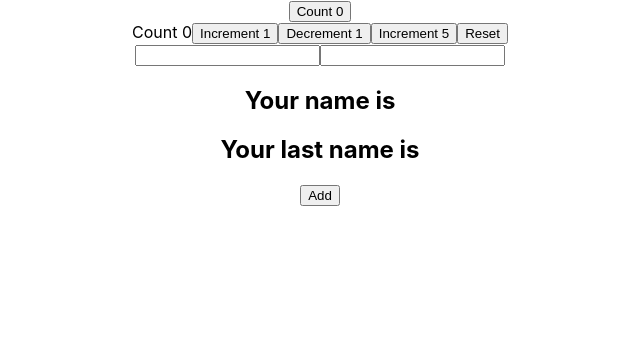
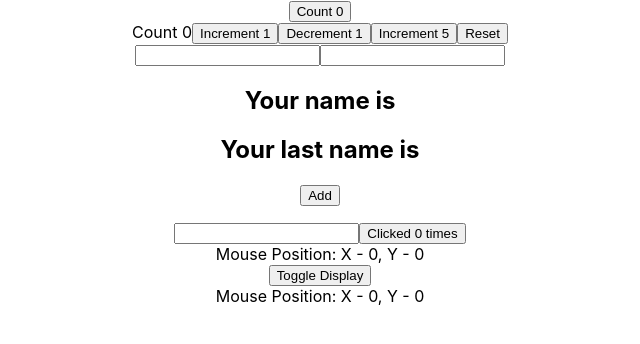
Before and after one commit to raghu-raj23/react-code_evo, a React (Create React App) app in the folder hooks-tut/: page / in a window 1280 px wide. Shown: the top 344 px of the page, without its empty margins (320-960 px from the left). Built offline with nearby package versions, Linux system fonts and the light colour scheme.

Commit message:
useEffect Hook

```diff
--- a/hooks-tut/src/App.js
+++ b/hooks-tut/src/App.js
@@ -1,15 +1,21 @@
 import './App.css';
-import L1_counter from './components/L1_counter';
-import L2_counterWithFunc from './components/L2_counterWithFunc';
-import L3_counterWithSpread from './components/L3_counterWithSpread';
-import L4_counterWithArray from './components/L4_counterWithArray';
+import L1_Counter from './components/L1_Counter';
+import L2_CounterWithFunc from './components/L2_CounterWithFunc';
+import L3_CounterWithSpread from './components/L3_CounterWithSpread';
+import L4_CounterWithArray from './components/L4_CounterWithArray';
+import L5_CounterWithEffect from './components/L5_CounterWithEffect';
+import L6_HookMouse from './components/L6_HookMouse';
+import L7_MouseContainer from './components/L7_MouseContainer';
 function App() {
   return (
     <div className="App">
-      <L1_counter />
-      <L2_counterWithFunc />
-      <L3_counterWithSpread />
-      <L4_counterWithArray />
+      <L1_Counter />
+      <L2_CounterWithFunc />
+      <L3_CounterWithSpread />
+      <L4_CounterWithArray />
+      <L5_CounterWithEffect />
+      <L6_HookMouse />
+      <L7_MouseContainer />
     </div>
   );
 }
--- /dev/null
+++ b/hooks-tut/src/components/L5_CounterWithEffect.js
@@ -0,0 +1,26 @@
+import React, { useState, useEffect } from 'react'
+
+function L5_CounterWithEffect() {
+    const [count, setCount] = useState(0)
+    const [name, setName] = useState('')
+
+    useEffect(() => {
+        console.log('updating document title')
+
+        document.title = `You clicked ${count} times`
+    }, [count]) // only re-run the effect if count changes, its an array
+
+    return (
+        <div>
+            <input value={name} onChange={e => setName(e.target.value)} />
+            <button onClick = {() => setCount(prevCount => prevCount + 1)}>
+                Clicked {count} times
+                </button>
+        </div>
+    )
+}
+
+export default L5_CounterWithEffect
+
+// The useEffect hook is used to run a piece of code based on a specific condition.
+// It performs the functionality of componentDidMount and componentDidUpdate and componentWillUnmount in a single hook.
--- /dev/null
+++ b/hooks-tut/src/components/L6_HookMouse.js
@@ -0,0 +1,33 @@
+import React, { useState, useEffect } from 'react'
+
+function L6_HookMouse() {
+    const [x, setX] = useState(0)
+    const [y, setY] = useState(0)
+
+    const handleMouseMove = (event) => {
+        console.log("mouse event")
+        setX(event.clientX)
+        setY(event.clientY)
+    }
+
+    useEffect(() => {
+        console.log('useEffect called')
+        window.addEventListener('mousemove', handleMouseMove)
+
+        return() => {
+            console.log("useEffectCalled");
+            window.removeEventListener('mousemove', handleMouseMove);
+            // this is called when the component is unmounted
+        }
+
+    },[]); // empty array means that useEffect will only be called once as there is no depency for it
+    // this mimics the functionality of componentDidMount and hence the event is only called once
+
+    return (
+        <div>
+            Mouse Position: X - {x}, Y - {y}
+        </div>
+    )
+}
+
+export default L6_HookMouse
--- /dev/null
+++ b/hooks-tut/src/components/L7_MouseContainer.js
@@ -0,0 +1,14 @@
+import React, { useState, useEffect } from 'react'
+import L6_HookMouse from './L6_HookMouse'
+
+function L7_MouseContainer() {
+    const [display, setDisplay] = useState(true)
+    return (
+        <div>
+            <button onClick = {(() => setDisplay(!display))} >Toggle Display</button>
+            {display && <L6_HookMouse/>}
+        </div>
+    )
+}
+
+export default L7_MouseContainer
```
